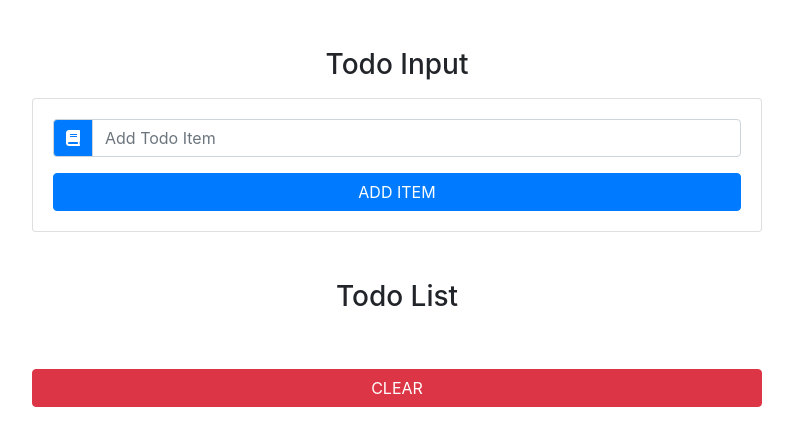
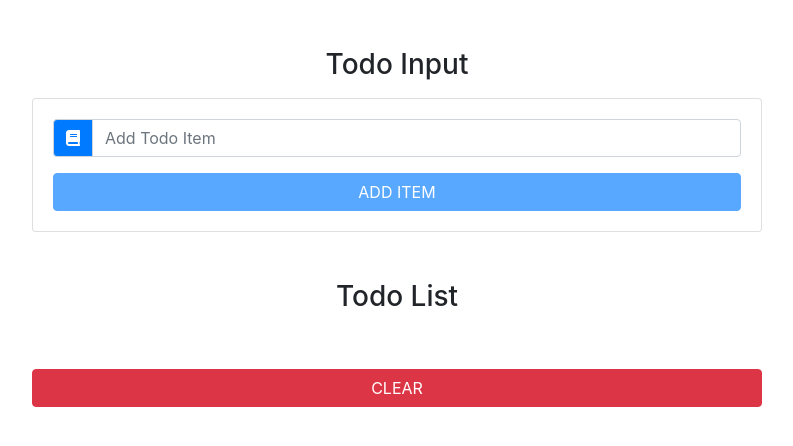
Before and after one commit to dark-panthera/react-todo-list, a React (Create React App) app: page / in a window 1280 px wide. Shown: the top 446 px of the page, without its empty margins (243-1036 px from the left). Built offline with nearby package versions, Linux system fonts and the light colour scheme.

Commit message:
Finished Todo App

```diff
--- a/src/App.js
+++ b/src/App.js
@@ -52,7 +52,16 @@
   };
 
   handleEdit = (id) => {
-    console.log(`handle edit ${id}`);
+    const filteredItems = this.state.items.filter(item => item.id !== id);
+    const selectedItem = this.state.items.find(item => item.id === id);
+
+    this.setState({
+      items: filteredItems,
+      item: selectedItem.title,
+      id: id,
+      editItem: true
+    })
+
   };
 
   render() {
--- a/src/components/TodoInput.js
+++ b/src/components/TodoInput.js
@@ -2,8 +2,8 @@
 
 class TodoInput extends Component {
     render() {
-        const { item, handleChange, handleSubmit } = this.props;
-        // editItem
+        const { item, handleChange, handleSubmit, editItem } = this.props;
+
         return (
             <div className="card card-body my-3">
                 <form onSubmit={handleSubmit}>
@@ -23,9 +23,14 @@
                     </div>
                     <button
                         type="submit"
-                        className="btn btn-block btn-primary mt-3 text-uppercase"
-                        >
-                        add item
+                        disabled={!item}
+                        className={
+                            editItem
+                                ? "btn btn-block btn-success mt-3 text-uppercase"
+                                : "btn btn-block btn-primary mt-3 text-uppercase"
+                        }
+                    >
+                        {editItem ? "edit item" : "add item"}
                     </button>
                 </form>
             </div>
```
